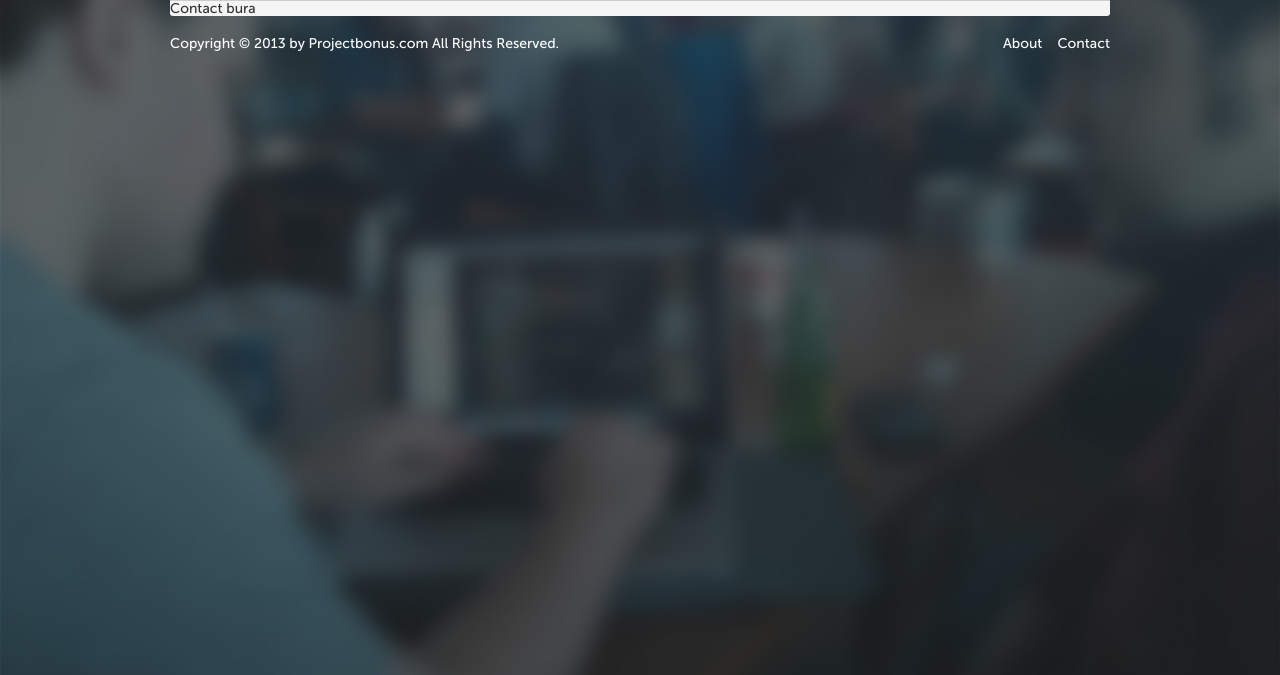
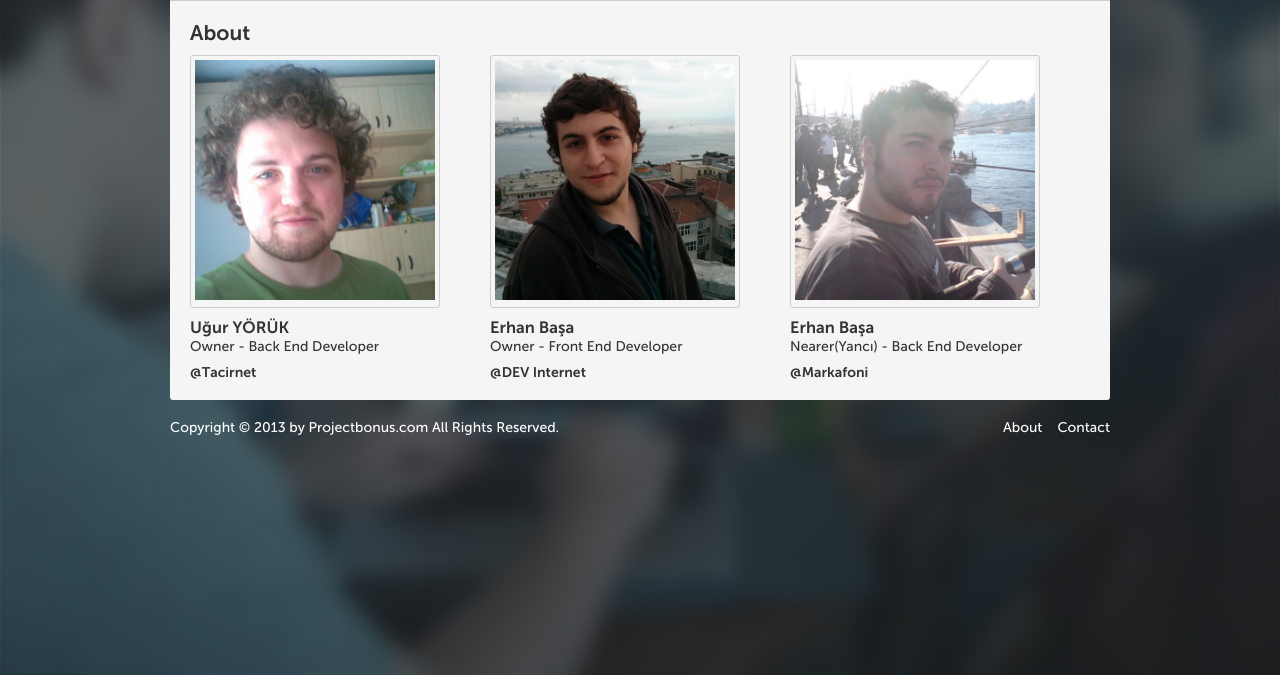
Before and after one commit to luterien/heroject, a Django app: template templates/about.html in a window 1280 px wide. Shown: the part 100-775 px from the top of the page. Run offline with Django 3.2, Linux system fonts and the light colour scheme; the template is opened without the code that fills it, so the values that code supplies are empty; parts of the project's set-up code (start-up, migrations or seed data) failed here and were passed over.

Commit message:
pappaz mappaz ne sekilsiniz

```diff
--- a/static/css/style.css
+++ b/static/css/style.css
@@ -251,3 +251,10 @@ body 		{font-family: 'font500',sans-serif; color: #333; font-size: 14px; backgro
 #assigned span 	{float: left; line-height: 32px; margin-left: 10px;}
 
 .task-detail .p-head 	{width: 100%; float: left;}
+
+.about .peoples  	{margin-top: 10px;}
+.about .peoples li 	{float: left; width: 250px; margin-right: 50px;}
+.about .peoples .img 	{padding: 4px; border: 1px solid #ccc; border-radius:3px;}
+.about .peoples .img img 	{max-width: 100%;}
+.about .peoples li h3 	{margin: 10px 0 2px;}
+.about .peoples li strong 	{margin-top: 10px; float: left;}
--- a/templates/about.html
+++ b/templates/about.html
@@ -1,5 +1,37 @@
 {% extends "base.html" %}
 
 {% block Content %}
-Contact bura
+<div class="profile-cnt about">
+<h2>About</h2>
+<ul class="peoples">
+	<li>
+		<div class="img">
+			<img src="{{STATIC_URL}}img/uguryoruk.jpg">
+		</div>
+		<h3>Uğur YÖRÜK</h3>
+		<p>Owner - Back End Developer</p>
+		<strong>@Tacirnet</strong>
+	</li>
+	<li>
+		<div class="img">
+			<img src="{{STATIC_URL}}img/erhanbasa.jpg">
+		</div>
+		<h3>
+			<a href="http://erhanbasa.com/">Erhan Başa</a>
+		</h3>
+		<p>Owner - Front End Developer</p>
+		<strong>@DEV Internet</strong>
+	</li>
+	<li>
+		<div class="img">
+			<img src="{{STATIC_URL}}img/ercanbasa.jpg">
+		</div>
+		<h3>
+			<a href="http://erhanbasa.com/">Erhan Başa</a>
+		</h3>
+		<p>Nearer(Yancı) - Back End Developer</p>
+		<strong>@Markafoni</strong>
+	</li>
+</ul>
+</div>
 {% endblock %}
```
Also changed, not shown: static/img/ercanbasa.jpg (added), static/img/erhanbasa.jpg (added), static/img/uguryoruk.jpg (added), 1 other file.
